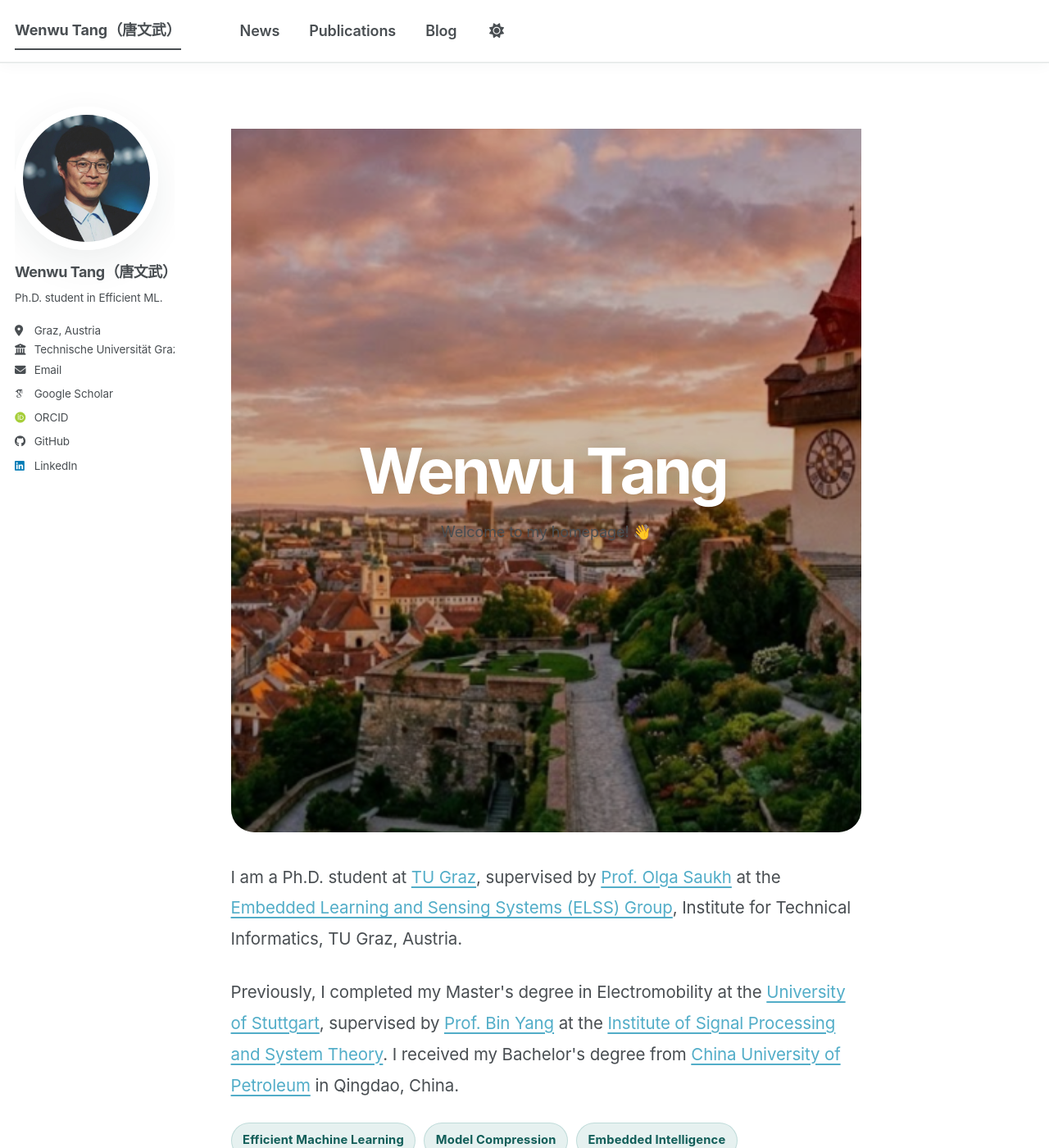
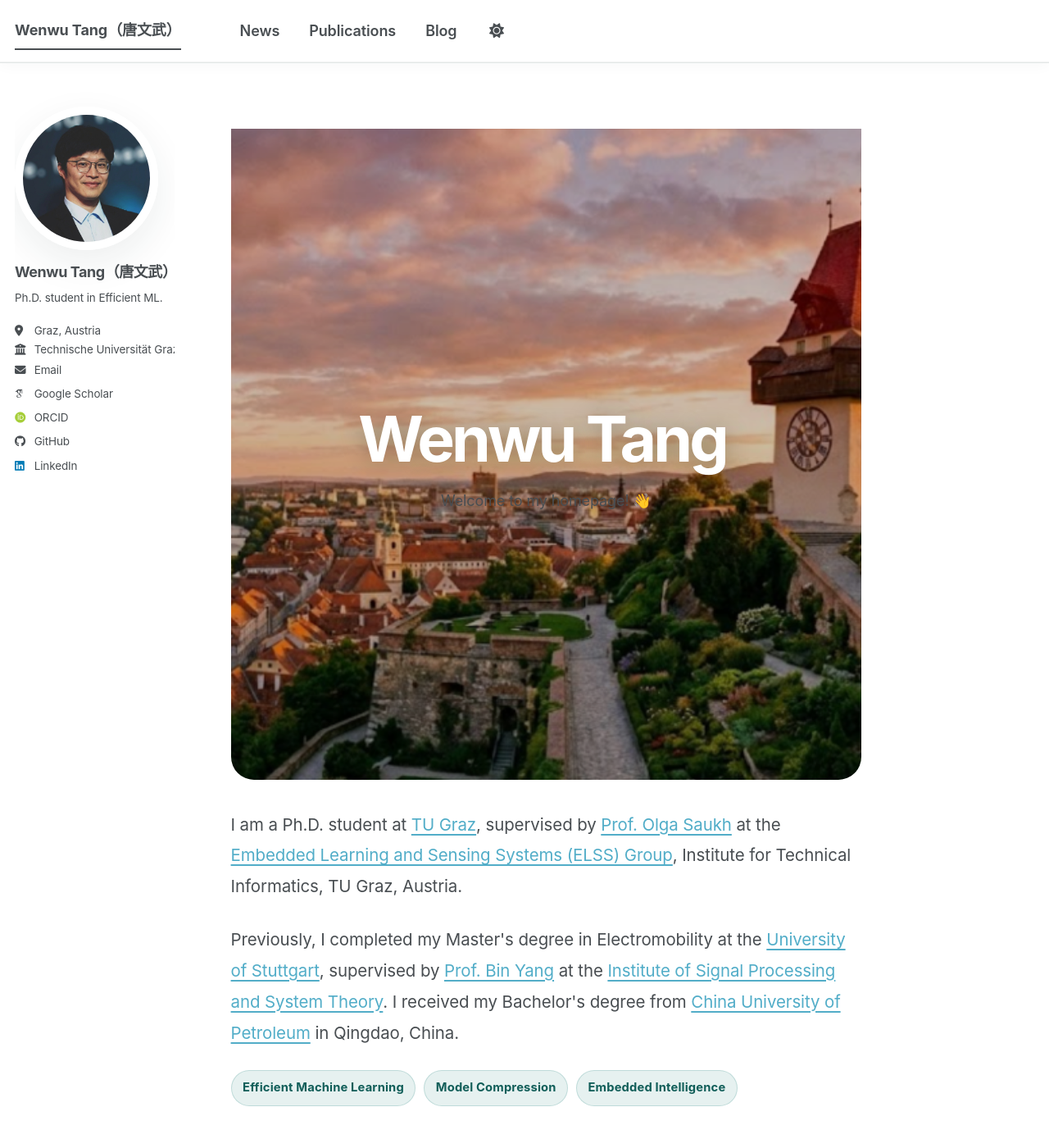
Before and after one commit to TWWinde/TWWinde.github.io, a Jekyll site: the page built from _pages/about.md, in a window 1280 px wide and 1400 px high. Shown: the whole window at 82% size. Built offline with Jekyll 4.4.1, drawn with Linux system fonts in a browser that asks for light colours; some web fonts are replaced; a script bundle is joined from its source files by our own code; library files that are not in the unit come from our copies.

Commit message:
Reduce homepage hero height

```diff
--- a/_sass/_custom.scss
+++ b/_sass/_custom.scss
@@ -58,7 +58,7 @@ a {
 }
 
 .page__hero--overlay {
-  min-height: clamp(260px, 35vw, 430px);
+  min-height: clamp(210px, 26vw, 320px);
   display: grid;
   align-items: end;
   border-radius: 0 0 28px 28px;
@@ -75,8 +75,8 @@ a {
 
 .page__hero--overlay .wrapper {
   width: 100%;
-  padding-top: clamp(4rem, 10vw, 8rem);
-  padding-bottom: clamp(2.5rem, 6vw, 5rem);
+  padding-top: clamp(3rem, 7vw, 5rem);
+  padding-bottom: clamp(2rem, 4vw, 3.25rem);
 }
 
 .page__hero--overlay .page__title {
```
